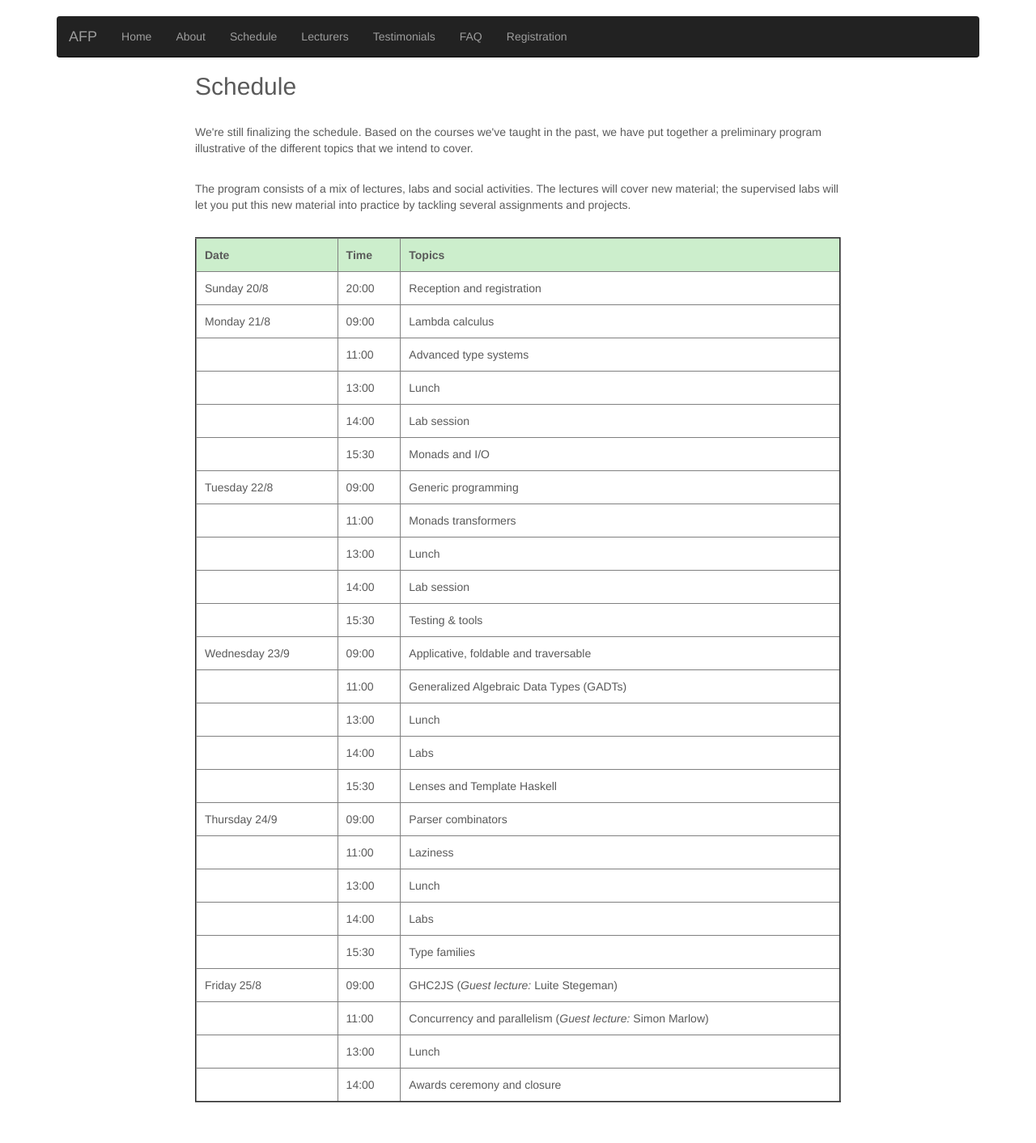
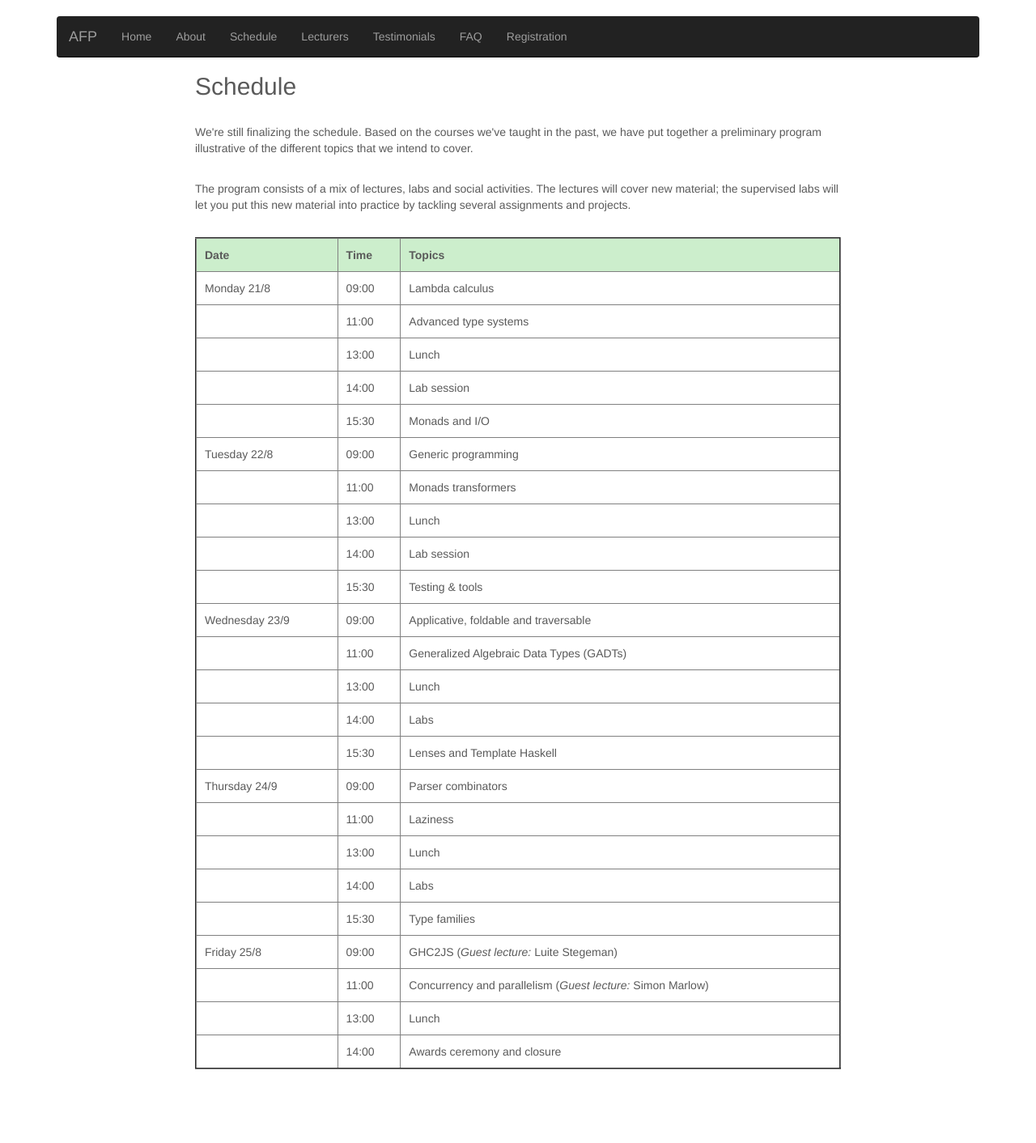
Before and after one commit to AFP-2017/AFP-2017, a Jekyll site: the page built from schedule.html, in a window 1280 px wide. Shown: the whole page at 81% size. Built offline with Jekyll 4.4.1, drawn with Linux system fonts in a browser that asks for light colours; nearby versions of some CDN libraries; after the commit the page ends 1371 px from its top, so only the background shows below that.

Commit message:
Removed sunday reception from schedule.html

```diff
--- a/schedule.html
+++ b/schedule.html
@@ -28,12 +28,6 @@ assignments and projects.
 
       <th>Topics</th>
 
-    </tr>
-
-    <tr>
-      <td>Sunday 20/8</td>
-      <td>20:00</td>
-      <td>Reception and registration</td>
     </tr>
 
     <tr>
```
